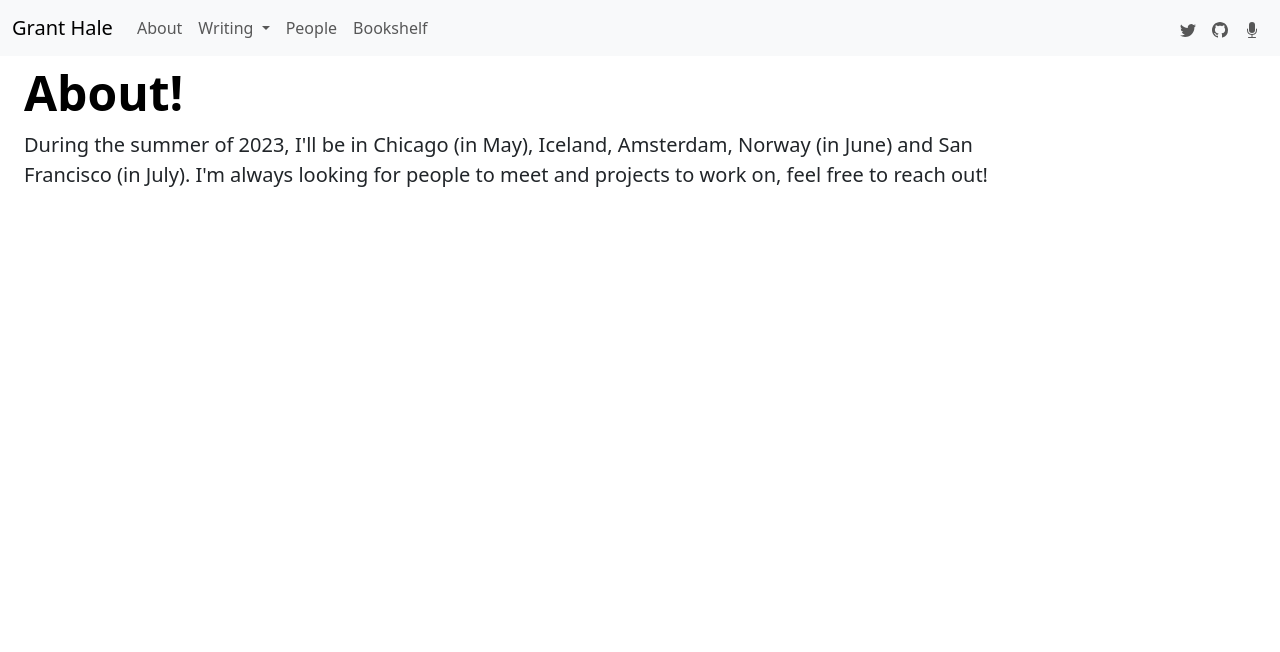
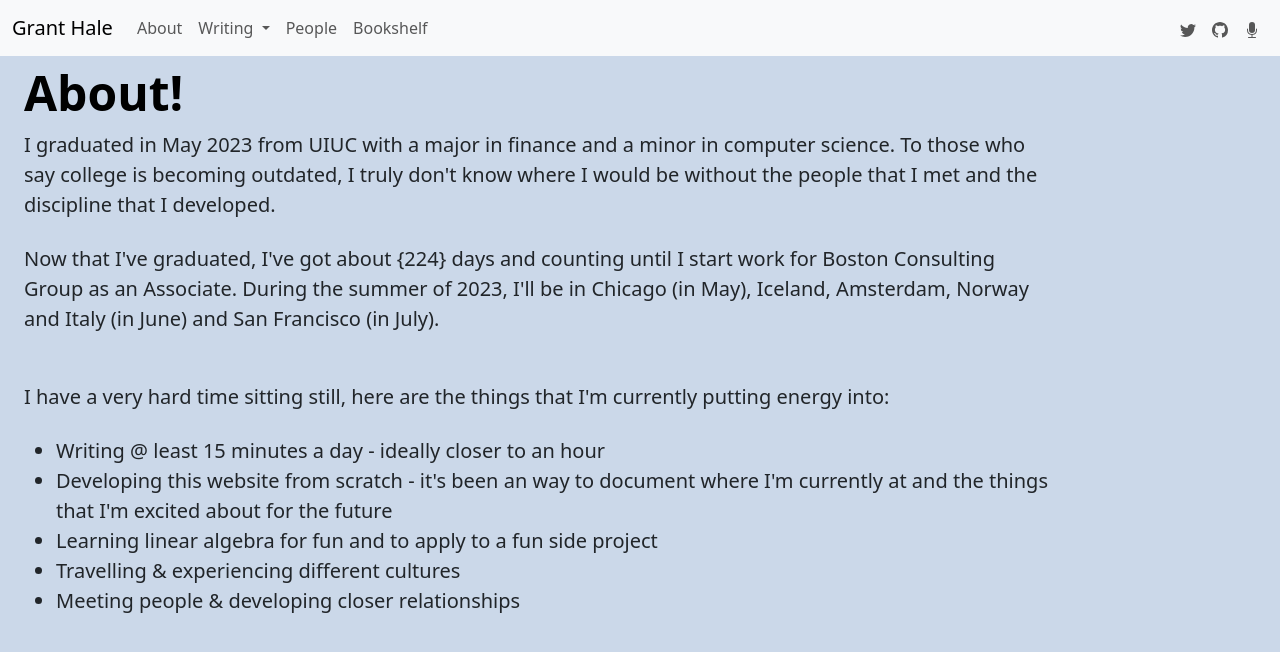
Before and after one commit to granthale/granthale.com, a Node server app: page /about/ in a window 1280 px wide. Shown: the top 652 px of the page. Run offline with Node 20, Linux system fonts and the light colour scheme.

Commit message:
Adjusted about page and added color to different pages

```diff
--- a/views/pages/about.ejs
+++ b/views/pages/about.ejs
@@ -6,11 +6,28 @@
   <meta name="viewport" content="width=device-width, initial-scale=1.0">
   <title>Grant Hale</title>
 </head>
-<body>
+<body style="background-color:rgba(176, 196, 222, 0.649)">
   <%- include('../partials/navbar.ejs') %>
   <div class="px-4 py-1 my-1 text-left">
     <h1 class="display-5 fw-bold text-body-emphasis">About!</h1>
     <div class="col-lg-10 ml-auto">
-      <p class="lead mb-4">During the summer of 2023, I'll be in Chicago (in May), Iceland, Amsterdam, Norway (in June) and San Francisco (in July). I'm always looking for people to meet and projects to work on, feel free to reach out!</p>
+      <p class="lead mb-4">I graduated in May 2023 from UIUC with a major in finance and a minor in computer science. To those who say college is becoming outdated, I truly don't know where I would be without the people that I met and the discipline that I developed.</p>
+      <p class="lead mb-4">Now that I've graduated, I've got about {224} days and counting until I start work for Boston Consulting Group as an Associate. During the summer of 2023, I'll be in Chicago (in May), Iceland, Amsterdam, Norway and Italy (in June) and San Francisco (in July).</p>
+      <br>
+      <p class="lead mb-4">I have a very hard time sitting still, here are the things that I'm currently putting energy into:</p>
+      <ul class="lead mb-4">
+        <li>Writing @ least 15 minutes a day - ideally closer to an hour</li>
+        <li>Developing this website from scratch - it's been an  way to document where I'm currently at and the things that I'm excited about for the future</li>
+        <li>Learning linear algebra for fun and to apply to a fun side project</li>
+        <li>Travelling & experiencing different cultures</li>
+        <li>Meeting people & developing closer relationships</li>
+      </ul>
+      <!-- What my values are -->
+      <!-- What I've committed to... -->
+      <!-- What are some fundamental truths that I believe -->
+      <script>
+
+      </script>
+    </div>
   </div>
 </body>
--- a/views/pages/people.ejs
+++ b/views/pages/people.ejs
@@ -6,7 +6,7 @@
   <meta name="viewport" content="width=device-width, initial-scale=1.0">
   <title>People | Grant Hale</title>
 </head>
-<body>
+<body style="background-color:rgba(100, 206, 90, 0.354)">
   <%- include('../partials/navbar.ejs') %>
       <div class="px-4 py-1 my-1 text-left">
         <h1 class="display-5 fw-bold text-body-emphasis">People!</h1>
--- a/views/partials/navbar.ejs
+++ b/views/partials/navbar.ejs
@@ -7,7 +7,7 @@
     <link href="https://cdn.jsdelivr.net/npm/bootstrap@5.3.0-alpha3/dist/css/bootstrap.min.css" rel="stylesheet" integrity="sha384-KK94CHFLLe+nY2dmCWGMq91rCGa5gtU4mk92HdvYe+M/SXH301p5ILy+dN9+nJOZ" crossorigin="anonymous">
   </head>
   <body>
-    <nav class="navbar navbar-expand-lg bg-body-tertiary">
+    <nav class="navbar navbar-expand-lg bg-body-tertiary style">
         <div class="container-fluid">
           <a class="navbar-brand" href="/">Grant Hale</a>
           <button class="navbar-toggler" type="button" data-bs-toggle="collapse" data-bs-target="#navbarSupportedContent" aria-controls="navbarSupportedContent" aria-expanded="false" aria-label="Toggle navigation">
```
Also changed, not shown: views/pages/index.ejs (+3 -6 lines).
